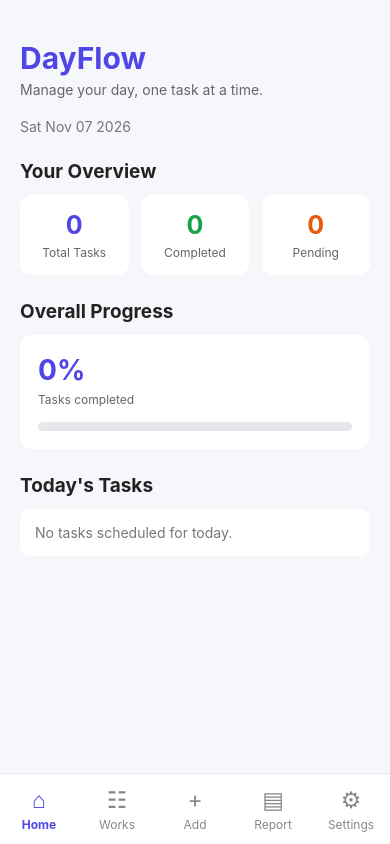
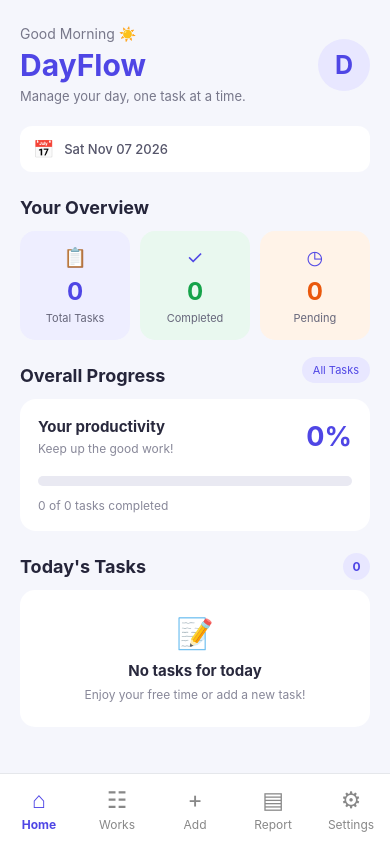
Before and after one commit to NisalaCooray/DayFlow, a React Native app: screen / in a window 390 px wide. Built offline with nearby package versions, Linux system fonts and the light colour scheme.

Commit message:
Redesign Home Screen dashboard UI

```diff
--- a/screens/HomeScreen.js
+++ b/screens/HomeScreen.js
@@ -4,7 +4,7 @@ import {
   View,
   Text,
   StyleSheet,
-  ScrollView
+  ScrollView,
 } from 'react-native';
 
 export default function HomeScreen({ tasks }) {
@@ -19,46 +19,75 @@ export default function HomeScreen({ tasks }) {
     ? 0
     : Math.round((completedTasks / tasks.length) * 100);
 
+  const now = new Date();
+
   const today = [
-    new Date().getFullYear(),
-    String(new Date().getMonth() + 1).padStart(2, '0'),
-    String(new Date().getDate()).padStart(2, '0')
+    now.getFullYear(),
+    String(now.getMonth() + 1).padStart(2, '0'),
+    String(now.getDate()).padStart(2, '0')
   ].join('-');
 
   const todayTasks = tasks.filter(
     task => task.date === today
   );
 
+  const greeting = now.getHours() < 12
+    ? 'Good Morning ☀️'
+    : now.getHours() < 18
+      ? 'Good Afternoon 🌤️'
+      : 'Good Evening 🌙';
+
   return (
-    <ScrollView style={styles.container}>
+    <ScrollView
+      style={styles.container}
+      contentContainerStyle={styles.content}
+      showsVerticalScrollIndicator={false}
+    >
 
+      {/* Header */}
+      <View style={styles.header}>
+        <View>
+          <Text style={styles.greeting}>{greeting}</Text>
           <Text style={styles.title}>DayFlow</Text>
-
           <Text style={styles.subtitle}>
             Manage your day, one task at a time.
           </Text>
+        </View>
 
+        <View style={styles.logoCircle}>
+          <Text style={styles.logoText}>D</Text>
+        </View>
+      </View>
+
+      {/* Date */}
+      <View style={styles.dateContainer}>
+        <Text style={styles.dateIcon}>📅</Text>
         <Text style={styles.date}>
-        {new Date().toDateString()}
+          {now.toDateString()}
         </Text>
+      </View>
 
-      <Text style={styles.heading}>Your Overview</Text>
+      {/* Overview */}
+      <Text style={styles.sectionTitle}>Your Overview</Text>
 
       <View style={styles.cardContainer}>
 
-        <View style={styles.card}>
+        <View style={[styles.statCard, styles.totalCard]}>
+          <Text style={styles.statIcon}>📋</Text>
           <Text style={styles.number}>{tasks.length}</Text>
           <Text style={styles.cardText}>Total Tasks</Text>
         </View>
 
-        <View style={styles.card}>
+        <View style={[styles.statCard, styles.completedCard]}>
+          <Text style={styles.statIcon}>✓</Text>
           <Text style={[styles.number, { color: '#16A34A' }]}>
             {completedTasks}
           </Text>
           <Text style={styles.cardText}>Completed</Text>
         </View>
 
-        <View style={styles.card}>
+        <View style={[styles.statCard, styles.pendingCard]}>
+          <Text style={styles.statIcon}>◷</Text>
           <Text style={[styles.number, { color: '#EA580C' }]}>
             {pendingTasks}
           </Text>
@@ -67,15 +96,26 @@ export default function HomeScreen({ tasks }) {
 
       </View>
 
-      <Text style={styles.heading}>Overall Progress</Text>
+      {/* Progress */}
+      <View style={styles.sectionHeader}>
+        <Text style={styles.sectionTitle}>Overall Progress</Text>
+        <Text style={styles.progressLabel}>All Tasks</Text>
+      </View>
 
       <View style={styles.progressCard}>
 
+        <View style={styles.progressTop}>
+          <View>
+            <Text style={styles.progressHeading}>
+              Your productivity
+            </Text>
+            <Text style={styles.progressSubtitle}>
+              Keep up the good work!
+            </Text>
+          </View>
+
           <Text style={styles.percentage}>{percentage}%</Text>
-
-        <Text style={styles.cardText}>
-          Tasks completed
-        </Text>
+        </View>
 
         <View style={styles.progressBackground}>
           <View
@@ -86,34 +126,85 @@ export default function HomeScreen({ tasks }) {
           />
         </View>
 
+        <Text style={styles.progressFooter}>
+          {completedTasks} of {tasks.length} tasks completed
+        </Text>
+
       </View>
 
-      <Text style={styles.heading}>Today's Tasks</Text>
+      {/* Today's Tasks */}
+      <View style={styles.sectionHeader}>
+        <Text style={styles.sectionTitle}>Today's Tasks</Text>
+        <View style={styles.taskCount}>
+          <Text style={styles.taskCountText}>
+            {todayTasks.length}
+          </Text>
+        </View>
+      </View>
 
       {todayTasks.length === 0 ? (
 
+        <View style={styles.emptyCard}>
+          <Text style={styles.emptyIcon}>📝</Text>
+          <Text style={styles.emptyTitle}>No tasks for today</Text>
           <Text style={styles.emptyText}>
-          No tasks scheduled for today.
+            Enjoy your free time or add a new task!
           </Text>
+        </View>
 
       ) : (
 
         todayTasks.map(task => (
+
           <View key={task.id} style={styles.taskCard}>
 
-            <Text style={styles.taskTitle}>
-              {task.completed ? '✓ ' : '○ '}
+            <View style={[
+              styles.taskIndicator,
+              {
+                backgroundColor: task.completed
+                  ? '#16A34A'
+                  : '#4F46E5'
+              }
+            ]} />
+
+            <View style={styles.taskDetails}>
+
+              <Text style={[
+                styles.taskTitle,
+                task.completed && styles.completedTaskTitle
+              ]}>
                 {task.title}
               </Text>
 
               <Text style={styles.taskInfo}>
-              {task.time} • {task.category}
+                {task.time || 'No time set'}  •  {task.category}
               </Text>
 
             </View>
+
+            <View style={[
+              styles.statusBadge,
+              task.completed
+                ? styles.completedBadge
+                : styles.pendingBadge
+            ]}>
+              <Text style={[
+                styles.statusText,
+                task.completed
+                  ? styles.completedStatus
+                  : styles.pendingStatus
+              ]}>
+                {task.completed ? 'Done' : 'Pending'}
+              </Text>
+            </View>
+
+          </View>
+
         ))
 
       )}
+
+      <View style={styles.bottomSpace} />
 
     </ScrollView>
   );
@@ -123,34 +214,79 @@ const styles = StyleSheet.create({
 
   container: {
     flex: 1,
-    padding: 20,
+    backgroundColor: '#F5F6FC',
+  },
+
+  content: {
+    paddingHorizontal: 20,
+    paddingTop: 25,
+  },
+
+  header: {
+    flexDirection: 'row',
+    justifyContent: 'space-between',
+    alignItems: 'center',
+  },
+
+  greeting: {
+    fontSize: 14,
+    color: '#77778A',
+    marginBottom: 5,
   },
 
   title: {
     fontSize: 30,
     fontWeight: 'bold',
     color: '#4F46E5',
-    marginTop: 20,
   },
 
   subtitle: {
-    fontSize: 14,
-    color: '#666666',
+    fontSize: 13,
+    color: '#77778A',
     marginTop: 5,
   },
 
-  date: {
-    fontSize: 14,
-    color: '#777777',
-    marginTop: 20,
+  logoCircle: {
+    width: 52,
+    height: 52,
+    borderRadius: 26,
+    backgroundColor: '#E8E7FF',
+    justifyContent: 'center',
+    alignItems: 'center',
   },
 
-  heading: {
-    fontSize: 19,
+  logoText: {
+    fontSize: 25,
     fontWeight: 'bold',
+    color: '#4F46E5',
+  },
+
+  dateContainer: {
+    flexDirection: 'row',
+    alignItems: 'center',
+    backgroundColor: '#FFFFFF',
+    padding: 13,
+    borderRadius: 12,
+    marginTop: 22,
+  },
+
+  dateIcon: {
+    fontSize: 17,
+    marginRight: 10,
+  },
+
+  date: {
+    fontSize: 13,
+    color: '#55556A',
+    fontWeight: '500',
+  },
+
+  sectionTitle: {
+    fontSize: 18,
+    fontWeight: 'bold',
+    color: '#25253A',
     marginTop: 25,
-    marginBottom: 12,
-    color: '#222222',
+    marginBottom: 13,
   },
 
   cardContainer: {
@@ -158,75 +294,219 @@ const styles = StyleSheet.create({
     justifyContent: 'space-between',
   },
 
-  card: {
+  statCard: {
+    width: '31.5%',
+    paddingVertical: 15,
+    paddingHorizontal: 7,
+    borderRadius: 15,
+    alignItems: 'center',
     backgroundColor: '#FFFFFF',
-    width: '31%',
-    padding: 15,
-    borderRadius: 12,
-    alignItems: 'center',
+  },
+
+  totalCard: {
+    backgroundColor: '#EEEEFF',
+  },
+
+  completedCard: {
+    backgroundColor: '#E9F8EF',
+  },
+
+  pendingCard: {
+    backgroundColor: '#FFF3E8',
+  },
+
+  statIcon: {
+    fontSize: 19,
+    color: '#4F46E5',
+    marginBottom: 8,
   },
 
   number: {
-    fontSize: 25,
+    fontSize: 24,
     fontWeight: 'bold',
     color: '#4F46E5',
   },
 
   cardText: {
-    fontSize: 12,
-    color: '#666666',
+    fontSize: 11,
+    color: '#66667A',
     marginTop: 5,
+    textAlign: 'center',
+  },
+
+  sectionHeader: {
+    flexDirection: 'row',
+    justifyContent: 'space-between',
+    alignItems: 'center',
+  },
+
+  progressLabel: {
+    fontSize: 11,
+    color: '#4F46E5',
+    backgroundColor: '#E8E7FF',
+    paddingHorizontal: 11,
+    paddingVertical: 6,
+    borderRadius: 15,
   },
 
   progressCard: {
     backgroundColor: '#FFFFFF',
     padding: 18,
-    borderRadius: 12,
+    borderRadius: 16,
+  },
+
+  progressTop: {
+    flexDirection: 'row',
+    justifyContent: 'space-between',
+    alignItems: 'center',
+  },
+
+  progressHeading: {
+    fontSize: 15,
+    fontWeight: 'bold',
+    color: '#29293D',
+  },
+
+  progressSubtitle: {
+    fontSize: 12,
+    color: '#888899',
+    marginTop: 5,
   },
 
   percentage: {
-    fontSize: 28,
+    fontSize: 27,
     fontWeight: 'bold',
     color: '#4F46E5',
   },
 
   progressBackground: {
-    height: 9,
-    backgroundColor: '#E5E7EB',
+    height: 10,
+    backgroundColor: '#E9E9F2',
     borderRadius: 10,
-    marginTop: 15,
+    marginTop: 20,
+    overflow: 'hidden',
   },
 
   progressFill: {
-    height: 9,
+    height: 10,
     backgroundColor: '#4F46E5',
     borderRadius: 10,
   },
 
+  progressFooter: {
+    fontSize: 12,
+    color: '#888899',
+    marginTop: 12,
+  },
+
+  taskCount: {
+    backgroundColor: '#E8E7FF',
+    width: 27,
+    height: 27,
+    borderRadius: 14,
+    justifyContent: 'center',
+    alignItems: 'center',
+    marginTop: 12,
+  },
+
+  taskCountText: {
+    fontSize: 12,
+    fontWeight: 'bold',
+    color: '#4F46E5',
+  },
+
   taskCard: {
+    flexDirection: 'row',
+    alignItems: 'center',
     backgroundColor: '#FFFFFF',
     padding: 15,
-    borderRadius: 10,
+    borderRadius: 14,
     marginBottom: 10,
   },
 
+  taskIndicator: {
+    width: 4,
+    height: 42,
+    borderRadius: 5,
+    marginRight: 12,
+  },
+
+  taskDetails: {
+    flex: 1,
+  },
+
   taskTitle: {
-    fontSize: 15,
+    fontSize: 14,
     fontWeight: 'bold',
-    color: '#222222',
+    color: '#29293D',
+  },
+
+  completedTaskTitle: {
+    textDecorationLine: 'line-through',
+    color: '#999999',
   },
 
   taskInfo: {
-    fontSize: 12,
-    color: '#777777',
+    fontSize: 11,
+    color: '#888899',
     marginTop: 6,
   },
 
+  statusBadge: {
+    paddingHorizontal: 9,
+    paddingVertical: 6,
+    borderRadius: 12,
+    marginLeft: 5,
+  },
+
+  completedBadge: {
+    backgroundColor: '#E9F8EF',
+  },
+
+  pendingBadge: {
+    backgroundColor: '#FFF3E8',
+  },
+
+  statusText: {
+    fontSize: 10,
+    fontWeight: 'bold',
+  },
+
+  completedStatus: {
+    color: '#16A34A',
+  },
+
+  pendingStatus: {
+    color: '#EA580C',
+  },
+
+  emptyCard: {
+    backgroundColor: '#FFFFFF',
+    padding: 25,
+    borderRadius: 15,
+    alignItems: 'center',
+  },
+
+  emptyIcon: {
+    fontSize: 30,
+    marginBottom: 10,
+  },
+
+  emptyTitle: {
+    fontSize: 15,
+    fontWeight: 'bold',
+    color: '#29293D',
+  },
+
   emptyText: {
-    color: '#777777',
-    backgroundColor: '#FFFFFF',
-    padding: 15,
-    borderRadius: 10,
+    fontSize: 12,
+    color: '#888899',
+    marginTop: 7,
+    textAlign: 'center',
+  },
+
+  bottomSpace: {
+    height: 20,
   },
 
 });
```
Lines whose indentation alone changed are shown as unchanged.
